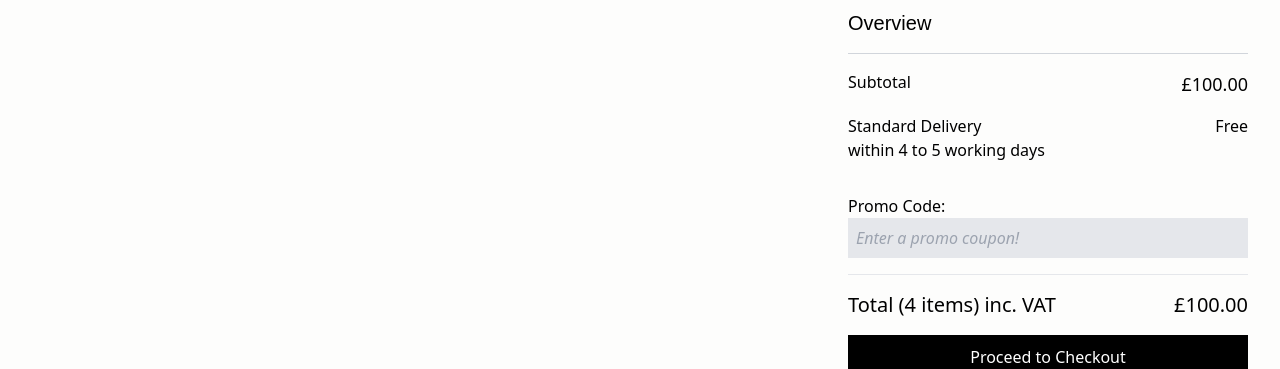
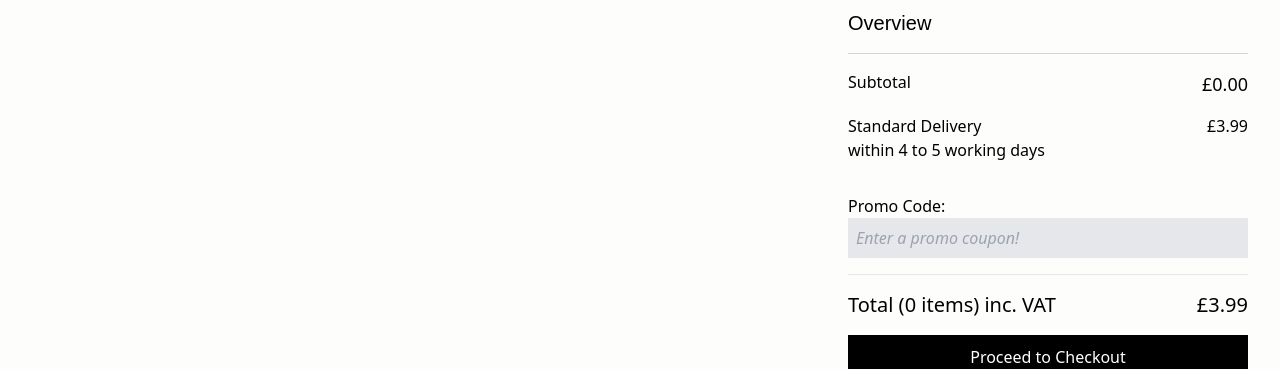
Before and after one commit to OscarSoanes/shopping-cart, a React (Create React App) app: page /#/basket in a window 1280 px wide. Shown: the part 239-608 px from the top of the page. Built offline with nearby package versions, Linux system fonts and the light colour scheme.

Commit message:
Added total price, ability to change delivery and display all totals

```diff
--- a/src/components/Basket.tsx
+++ b/src/components/Basket.tsx
@@ -1,5 +1,7 @@
+import { useEffect, useState } from "react";
 import { BasketInterface } from "../functions/basket";
 import { BasketComponent } from "./BasketComponent";
+import { getById } from "../functions/api";
 
 export function Basket({
   basket,
@@ -10,6 +12,23 @@ export function Basket({
   updateBasket: Function;
   deleteProduct: Function;
 }) {
+  const [totalPrice, setTotalPrice] = useState(0);
+  const [totalLength, setTotalLength] = useState(0);
+
+  useEffect(() => {
+    let total = 0;
+    let length = 0;
+
+    basket.forEach((product) => {
+      const productData = getById(parseInt(product.productId));
+      total += productData!.price * parseInt(product.quantity);
+      length += parseInt(product.quantity);
+    });
+
+    setTotalPrice(total);
+    setTotalLength(length);
+  }, [basket]);
+
   return (
     <main className='grid md:grid-cols-3 px-2 py-4 gap-2 md:px-8'>
       <h2 className='col-span-3 text-2xl mb-4 ml-4'>Your Shopping Bag</h2>
@@ -36,12 +55,12 @@ export function Basket({
 
           <div className='flex justify-between mb-4'>
             <p>Subtotal</p>
-            <p className='text-lg'>£100.00</p>
+            <p className='text-lg'>£{totalPrice.toFixed(2)}</p>
           </div>
 
           <div className='flex justify-between'>
             <p>Standard Delivery</p>
-            <p>Free</p>
+            <p>{totalPrice > 30 ? "Free" : "£3.99"}</p>
           </div>
           <p>within 4 to 5 working days</p>
 
@@ -59,8 +78,8 @@ export function Basket({
 
         <section>
           <div className='flex justify-between mb-4 text-xl font-medium'>
-            <p>Total (4 items) inc. VAT</p>
-            <p>£100.00</p>
+            <p>Total ({totalLength} items) inc. VAT</p>
+            <p>£{totalPrice > 30 ? totalPrice.toFixed(2) : (totalPrice + 3.99).toFixed(2)}</p>
           </div>
 
           <button className='bg-black text-white border-2 border-black hover:bg-white hover:text-black p-2 w-full'>
```
